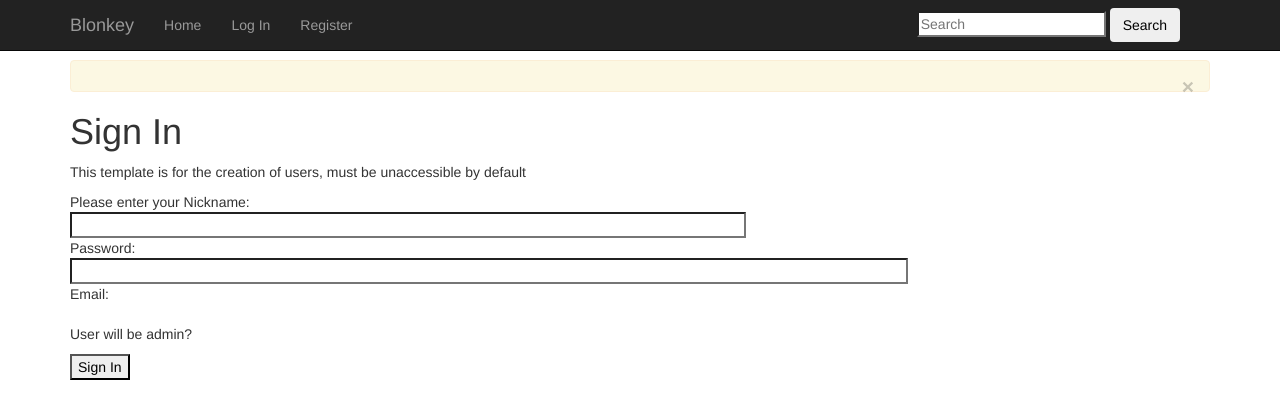
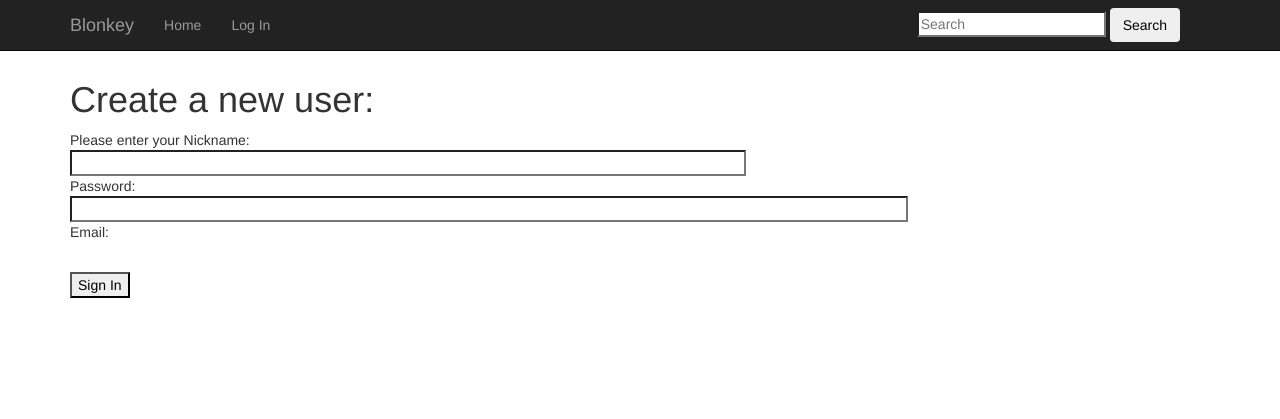
Before and after one commit to YoYuUm/Blonkey, a Flask app: template app/templates/register.html in a window 1280 px wide. Shown: the top 419 px of the page. Run offline with Flask 2, Linux system fonts and the light colour scheme; the template is opened without the code that fills it: values that come from a table or form of the project are taken from there, others are empty; some libraries are stand-ins or nearby versions.

Commit message:
Removing Register and Launched to Heroku

```diff
--- a/app/templates/base.html
+++ b/app/templates/base.html
@@ -44,7 +44,6 @@
                               {% endif %}
                           {% else %}
                               <li {% if request.path == url_for('login') %}class="active"{% endif %}><a href="{{url_for('login')}}">Log In</a></li>
-                              <li {% if request.path == url_for('register') %}class="active"{% endif %}><a href="{{url_for('register')}}">Register</a></li>
                           {% endif %}
 
                         </ul>
@@ -63,15 +62,19 @@
 
         <!-- Main body -->
         <div class="container">
-            <div class="alert alert-warning">
+
 
                 {% with messages = get_flashed_messages() %}
-                <button type="button" class="close" data-dismiss="alert">&times;</button>
+
                     {% for message in messages %}
+                    <div class="alert alert-warning">
+                        <button type="button" class="close" data-dismiss="alert">&times;</button>
                         <p>{{ message }}</p>
+                    </div>
                     {% endfor %}
+
                 {% endwith %}
-            </div>
+
 
             {% block content %}{% endblock %}
         </div>
--- a/app/templates/register.html
+++ b/app/templates/register.html
@@ -2,8 +2,7 @@
 {% extends "base.html" %}
 
 {% block content %}
-<h1>Sign In</h1>
-<p>This template is for the creation of users, must be unaccessible by default</p>
+<h1>Create a new user:</h1>
 <form action="" method="post" name="login">
 
     <p>
@@ -13,8 +12,6 @@
         {{form.password(size=100)}}<br>
         Email:<br>
         {{form.email(size=80)}}<br>
-        User will be admin?<br> <!-- For testing purposes, remove this option -->
-        {{form.role()}}
     </p>
     <p><input type="submit" value="Sign In"></p>
 </form>
--- a/app/views.py
+++ b/app/views.py
@@ -25,20 +25,6 @@ def index( page = 1 ):
         posts = posts,
         charLimit = CHARS_PER_POST_PREVIEW,
         endpoint= 'index')
-
-@app.route('/register', methods=['GET', 'POST'])
-def register():
-    form = UserForm(request.form)
-    if request.method == 'POST' and form.validate():
-        user = User()
-        form.populate_obj(user)
-        db.session.add(user)
-        db.session.commit()
-        return render_template('confirmation.html')
-    return render_template('register.html',
-        title = 'Sign In',
-        user = g.user,
-        form = form)
 
 
 
--- a/config.py
+++ b/config.py
@@ -5,7 +5,7 @@ if os.environ.get('DATABASE_URL') is None:
 else:
     SQLALCHEMY_DATABASE_URI = os.environ['DATABASE_URL']
 
-SQLALCHEMY_DATABASE_URI = "postgres://jbqwkgvkchdwtd:8EYMko4APC4UgzdbjbaGMYgPfU@ec2-184-73-162-34.compute-1.amazonaws.com:5432/d6bp5f6dd0vmv2"
+#SQLALCHEMY_DATABASE_URI = "postgres://jbqwkgvkchdwtd:8EYMko4APC4UgzdbjbaGMYgPfU@ec2-184-73-162-34.compute-1.amazonaws.com:5432/d6bp5f6dd0vmv2" #backup
 CSRF_ENABLED = True
 SECRET_KEY = 'Thisisatrapalatrop'
 # pagination
--- a/run.py
+++ b/run.py
@@ -1,7 +1,3 @@
 #!flask/bin/python
 from app import app
-import os
-if os.environ['PORT'] is None:
-    app.run(debug = True)
-else:
-    app.run(debug = True, port = int(os.environ['PORT']) )
+app.run(debug = True)
```
